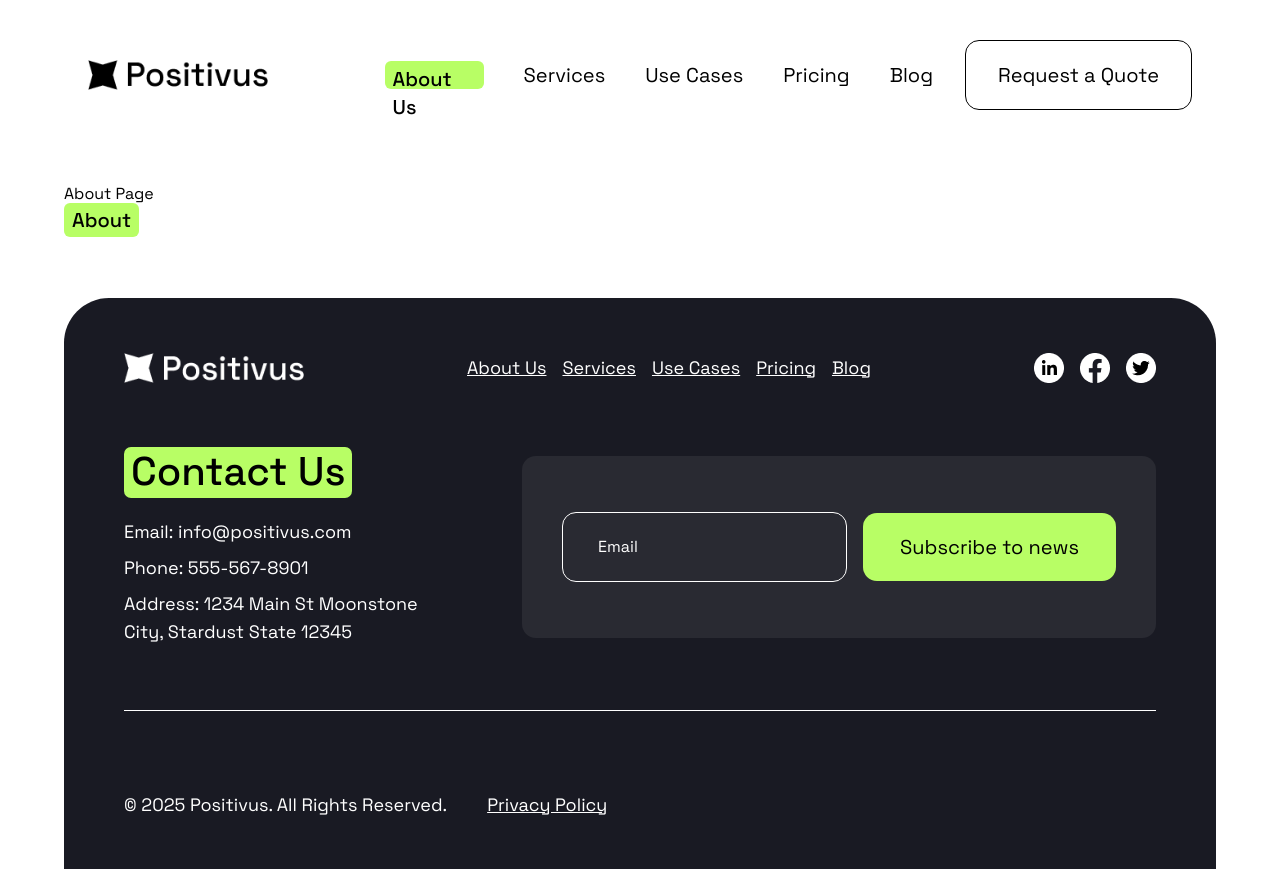
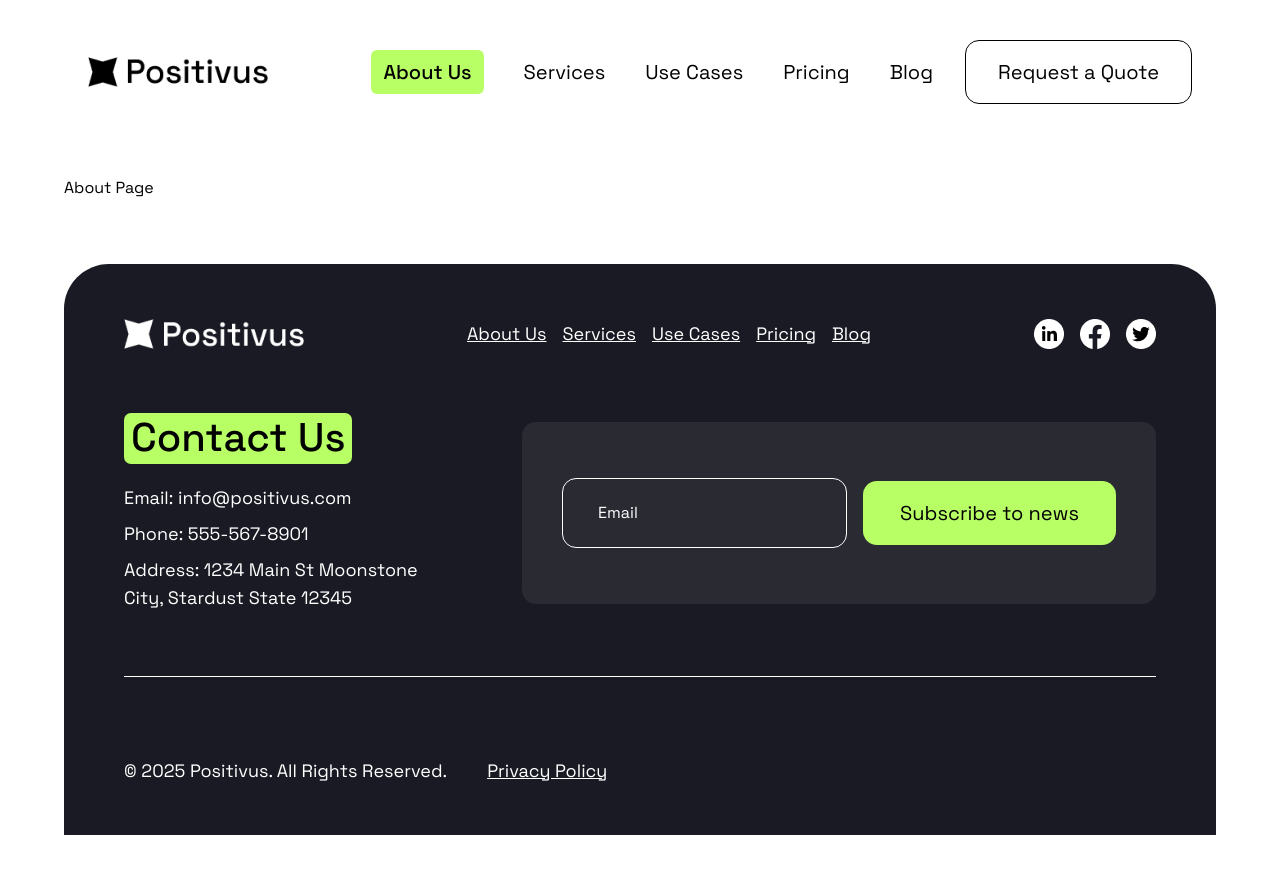
Before and after one commit to hervezossou/positivus-site, a Next.js app: page /about in a window 1280 px wide. After the commit the page ends 835 px from the top, so only its background shows below. Built offline with nearby package versions, Linux system fonts and the light colour scheme.

Commit message:
feat: update NavLink, Button components

```diff
--- a/app/about/page.tsx
+++ b/app/about/page.tsx
@@ -4,7 +4,6 @@ export default function Page() {
     return (
         <main>
             <h1>About Page</h1>
-            <NavLink href="/about" label="About" />
         </main>
     )
 }
--- a/app/components/common/Button.tsx
+++ b/app/components/common/Button.tsx
@@ -8,11 +8,11 @@ interface ButtonProps {
     onClick?: (e: React.FormEvent) => void;
 }
 
-const baseStyle = "flex items-center justify-center gap-[10px] py-5 px-8 rounded-[14px]"
+const baseStyle = "h-16 flex items-center justify-center gap-[10px] py-5 px-8 rounded-[14px]"
 
 const variantStyle: Record<Variant, string> = {
     contained: "bg-dark w-auto text-white hover:scale-105 ease-in-out duration-200",
-    outlined: "bg-transparent text-black border-1 hover:scale-105 ease-in-out duration-200",
+    outlined: "bg-transparent text-black border-1 hover:bg-dark hover:text-white ease-in-out duration-200",
     positive: "w-full bg-lime text-black hover:scale-105 ease-in-out duration-200",
 }
 
--- a/app/components/common/NavLink.tsx
+++ b/app/components/common/NavLink.tsx
@@ -14,7 +14,7 @@ export const NavLink = ({href, label}: NavLinkProps ) => {
     return (
         <Link
             href={href}
-            className={`max-w-[99px] h-7 text-xl leading-7 hover:border-b-3 hover:border-b-lime ${isActive && "bg-lime font-medium py-1 px-2 rounded-md"}`}
+            className={`max-w-auto h-auto text-xl hover:border-b-3 hover:border-b-lime ease-in-out ${isActive && "bg-lime font-medium py-2 px-3 rounded-md hover:border-none"}`}
         >
             {label}
         </Link>
```
